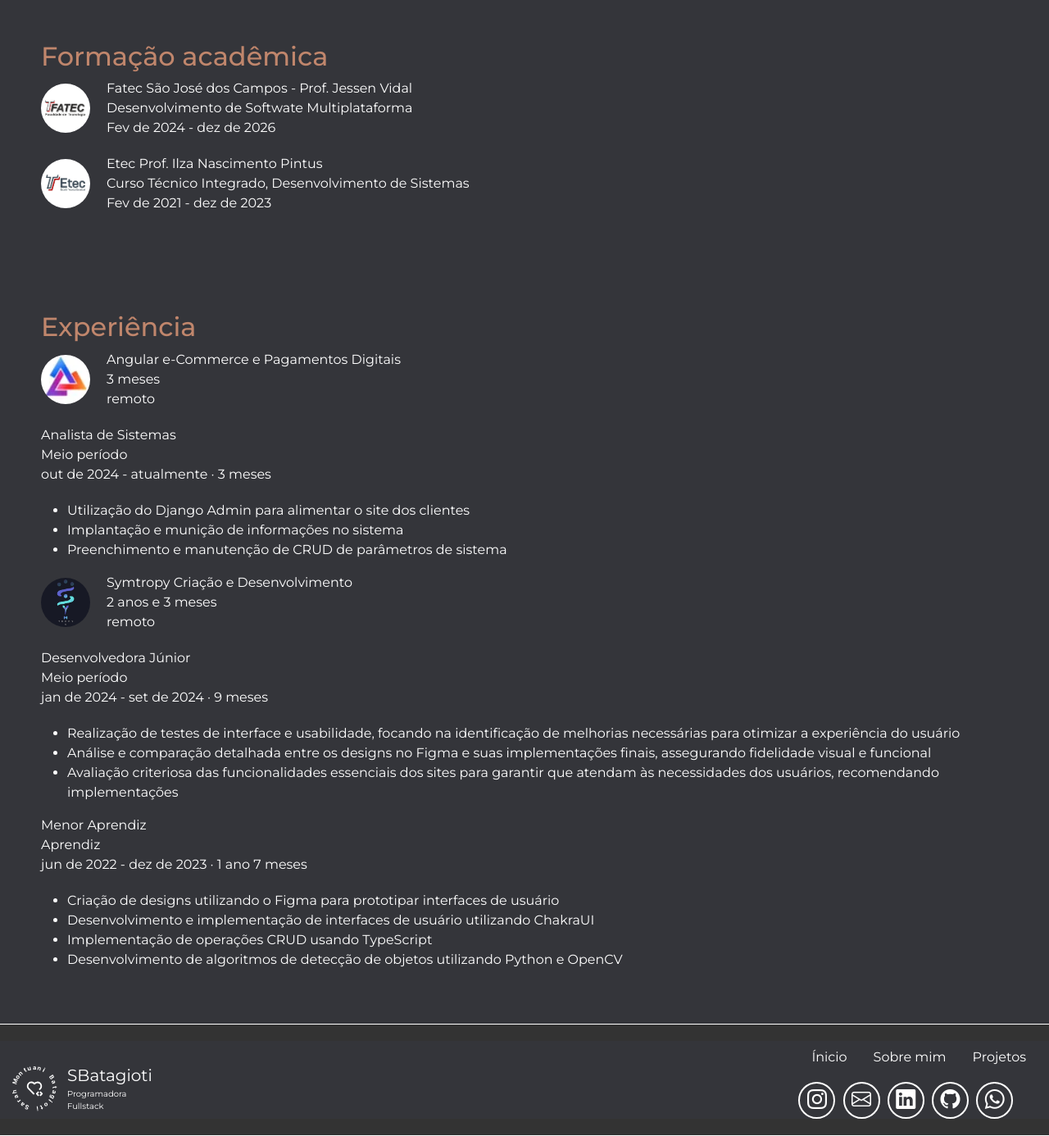
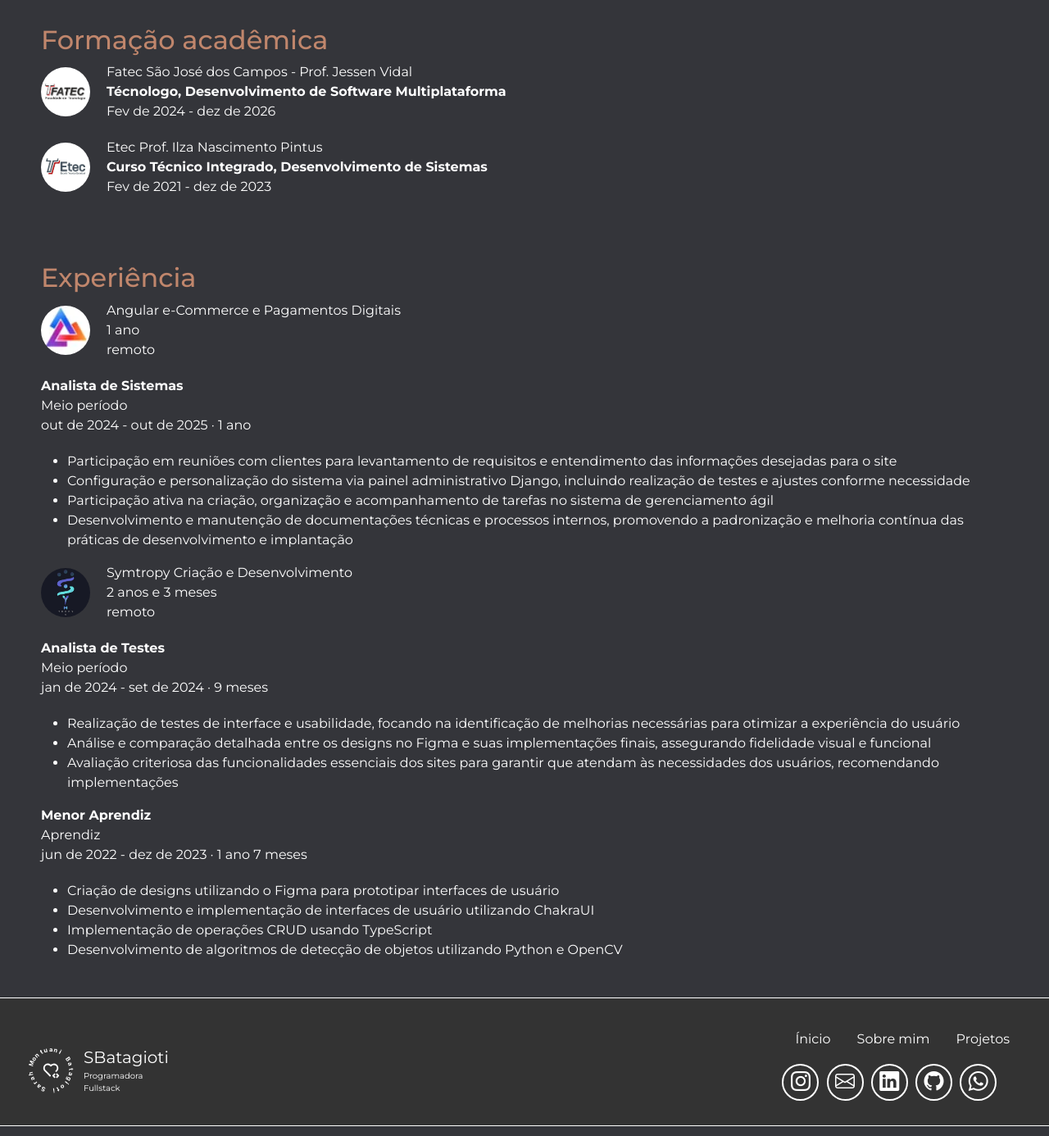
Before and after one commit to SarahBatagioti/portfolio_digital, a Flask app: page /sobreMim in a window 1280 px wide. Shown: the part 86-1472 px from the top of the page at 82% size. Run offline with Flask 3, Linux system fonts and the light colour scheme.

Commit message:
Atualização 2025.2

```diff
--- a/api/app.py
+++ b/api/app.py
@@ -16,6 +16,30 @@ def sobreMim():
 def projetos():
     projetos_lista = [
         {
+            'titulo': 'Viva Sabores',
+            'descricao': 'Aplicativo de receitas culinárias que permite aos usuários explorar, salvar e compartilhar suas receitas favoritas, além de criar listas de compras personalizadas',
+            'tecnologias': ['React Native', 'PostgreSQL', 'JavaScript'],
+            'imagem': 'vivasabores.png',
+            'link': 'https://github.com/SarahBatagioti/app-receitas',
+            'categoria': 'academico'
+        },
+        {
+            'titulo': 'Vagalume -  Raspagem de dados',
+            'descricao': 'Raspagem de dados do Linkedin para coleta de dados profissionais e resumo usando LLM Ollama',
+            'tecnologias': ['Python', 'Ollama'],
+            'imagem': 'vagalume.png',
+            'link': 'https://github.com/SarahBatagioti/bertoti-vagalume',
+            'categoria': 'academico'
+        },
+        {
+            'titulo': 'CloudStock',
+            'descricao': 'Sistema de controle de estoque desenvolvida para facilitar a gestão de produtos, fornecedores e movimentações de estoque',
+            'tecnologias': ['React', 'Typescript', 'MYSQL'],
+            'imagem': 'cloudstock.png',
+            'link': 'https://github.com/SkyFlyTeam/cloudStock',
+            'categoria': 'academico'
+        },
+        {
             'titulo': 'Smart Farm',
             'descricao': 'Painel de visualização que permite o monitoramento constante de uma estufa através de gráficos e automatização do processo de coleta e armazenamento de dados',
             'tecnologias': ['HTML', 'CSS', 'PYTHON'],
@@ -28,7 +52,7 @@ def projetos():
             'descricao': 'Ferramenta inovadora e eficaz que promove a mobilidade independente, segurança e autonomia de crianças portadoras de cegueira em diferentes ambientes internos, visando facilitar a exploração do espaço, garantir a detecção de obstáculos e oferecer auxilio auditivo.',
             'tecnologias': ['TYPESCRIPT', 'CHACKRA UI', 'ARDUINO'],
             'imagem': 'IZZIE.jpg',
-            'link': 'https://www.canva.com/design/DAFvGaB8krU/3PXvDf3c4hWy9fc9CZKM_A/edit?utm_content=DAFvGaB8krU&utm_campaign=designshare&utm_medium=link2&utm_source=sharebutton',
+            'link': 'https://github.com/SarahBatagioti/TCC-IZZIE-ARDUINO',
             'categoria': 'academico'
         },
         {
@@ -37,14 +61,6 @@ def projetos():
             'tecnologias': ['HTML', 'CSS', 'MYSQL', 'DOCKER'],
             'imagem': 'mbviagens.png',
             'link': 'https://github.com/SarahBatagioti/Desafio3',
-            'categoria': 'academico'
-        },
-        {
-            'titulo': 'CloudStock',
-            'descricao': 'Sistema de controle de estoque desenvolvida para facilitar a gestão de produtos, fornecedores e movimentações de estoque',
-            'tecnologias': ['React', 'Typescript', 'MYSQL'],
-            'imagem': 'cloudstock.png',
-            'link': 'https://github.com/SkyFlyTeam/cloudStock',
             'categoria': 'academico'
         },
         {
@@ -74,7 +90,7 @@ def projetos():
         {
             'titulo': 'Jogo dos 7 erros com OpenCV',
             'descricao': 'Com o objetivo de no final fazer um programa para identificar erros em peças de uma indústria, durante meus estudos consegui desenvolver um jogo de sete erros, que faz a subtração de duas imagens',
-            'tecnologias': ['PYHTON'],
+            'tecnologias': ['PYHTON', 'OpenCV'],
             'imagem': 'jogo.png',
             'link': 'https://github.com/SarahBatagioti/Implementar-jogo-7-erros-em-Python.git',
             'categoria': 'profissional'
--- a/api/static/css/style.css
+++ b/api/static/css/style.css
@@ -50,11 +50,15 @@
 
 /*FOOTER*/
 .footer {
-  padding: 20px 0;
+  padding: 30px 20px;
   border-top: 1px solid white;
   border-bottom: 1px solid white;
   background-color: #333;
   color: white;
+}
+
+.footer * {
+  background-color: #333;
 }
 
 .footer .footer-logo {
@@ -289,7 +309,7 @@ body {
 /* CURRÍCULO PROFISSIONAL - SOBRE MIM */
 
 .square {
-    padding: 50px;
+    padding: 30px 50px;
 }
 
 .square h2 {
@@ -326,20 +346,22 @@ body {
   }
 
   .hero img {
-    max-width: 50%;
+    max-width: 400px;
+    max-height: 400px;
     margin-bottom: 0;
     margin-right: 20px;
+    border-radius: 50%;
   }
 
   .hero-text {
-    max-width: none;
+    max-width: 500px;
   }
 }
 
 /* CURRÍCULO PROFISSIONAL - SOBRE MIM */
 
 .square {
-    padding: 50px;
+    padding: 30px 50px;
 }
 
 .logo {
--- a/api/templates/sobreMim.html
+++ b/api/templates/sobreMim.html
@@ -10,7 +10,7 @@
         <img src="../static/img/logoFatec.png" alt="Fatec Logo" height="60">
         <div class="text">
             <p>Fatec São José dos Campos - Prof. Jessen Vidal</p>
-            <p>Desenvolvimento de Softwate Multiplataforma</p>
+            <p><strong>Técnologo, Desenvolvimento de Software Multiplataforma</strong></p>
             <p>Fev de 2024 - dez de 2026</p>
         </div>
     </div>
@@ -18,7 +18,7 @@
         <img src="../static/img/logoEtec.png" alt="Etec Logo" height="60">
         <div class="text">
             <p> Etec Prof. Ilza Nascimento Pintus</p>
-            <p>Curso Técnico Integrado, Desenvolvimento de Sistemas</p>
+            <p><strong>Curso Técnico Integrado, Desenvolvimento de Sistemas</strong></p>
             <p>Fev de 2021 - dez de 2023 </p>
         </div>
     </div>
@@ -31,21 +31,22 @@
         <img src="../static/img/ang.png" alt="Angular Logo" height="60">
         <div class="text">
             <p>Angular e-Commerce e Pagamentos Digitais</p>
-            <p>3 meses </p>
+            <p>1 ano </p>
             <p>remoto</p>
         </div>
     </div>
     <div class="job">
         <div class="text">
-            <p>Analista de Sistemas</p>
+            <p><strong>Analista de Sistemas</strong></p>
             <p>Meio período</p>
-            <p>out de 2024 - atualmente · 3 meses</p>
+            <p>out de 2024 - out de 2025 · 1 ano</p>
         </div>
     </div>
     <ul>
-        <li>Utilização do Django Admin para alimentar o site dos clientes</li>
-        <li>Implantação e munição de informações no sistema</li>
-        <li>Preenchimento e manutenção de CRUD de parâmetros de sistema</li>
+        <li>Participação em reuniões com clientes para levantamento de requisitos e entendimento das informações desejadas para o site</li>
+        <li>Configuração e personalização do sistema via painel administrativo Django, incluindo realização de testes e ajustes conforme necessidade</li>
+        <li> Participação ativa na criação, organização e acompanhamento de tarefas no sistema de gerenciamento ágil</li>
+        <li>Desenvolvimento e manutenção de documentações técnicas e processos internos, promovendo a padronização e melhoria contínua das práticas de desenvolvimento e implantação</li>
     </ul>
 
     <div class="logo">
@@ -58,22 +59,19 @@
     </div>
     <div class="job">
         <div class="text">
-            <p>Desenvolvedora Júnior</p>
+            <p><strong>Analista de Testes</strong></p>
             <p>Meio período</p>
             <p>jan de 2024 - set de 2024 · 9 meses</p>
         </div>
     </div>
     <ul>
-        <li>Realização de testes de interface e usabilidade, focando na identificação de melhorias necessárias para
-            otimizar a experiência do usuário</li>
-        <li>Análise e comparação detalhada entre os designs no Figma e suas implementações finais, assegurando
-            fidelidade visual e funcional</li>
-        <li>Avaliação criteriosa das funcionalidades essenciais dos sites para garantir que atendam às necessidades dos
-            usuários, recomendando implementações</li>
+        <li>Realização de testes de interface e usabilidade, focando na identificação de melhorias necessárias para otimizar a experiência do usuário</li>
+        <li>Análise e comparação detalhada entre os designs no Figma e suas implementações finais, assegurando fidelidade visual e funcional</li>
+        <li>Avaliação criteriosa das funcionalidades essenciais dos sites para garantir que atendam às necessidades dos usuários, recomendando implementações</li>
     </ul>
     <div class="job">
         <div class="text">
-            <p>Menor Aprendiz</p>
+            <p><strong>Menor Aprendiz</strong></p>
             <p>Aprendiz</p>
             <p>jun de 2022 - dez de 2023 · 1 ano 7 meses</p>
         </div>
```
Also changed, not shown: other parts of api/static/css/style.css (+25 -9 lines), api/static/img/vagalume.png (added), api/static/img/vivasabores.png (added), 1 other file.
